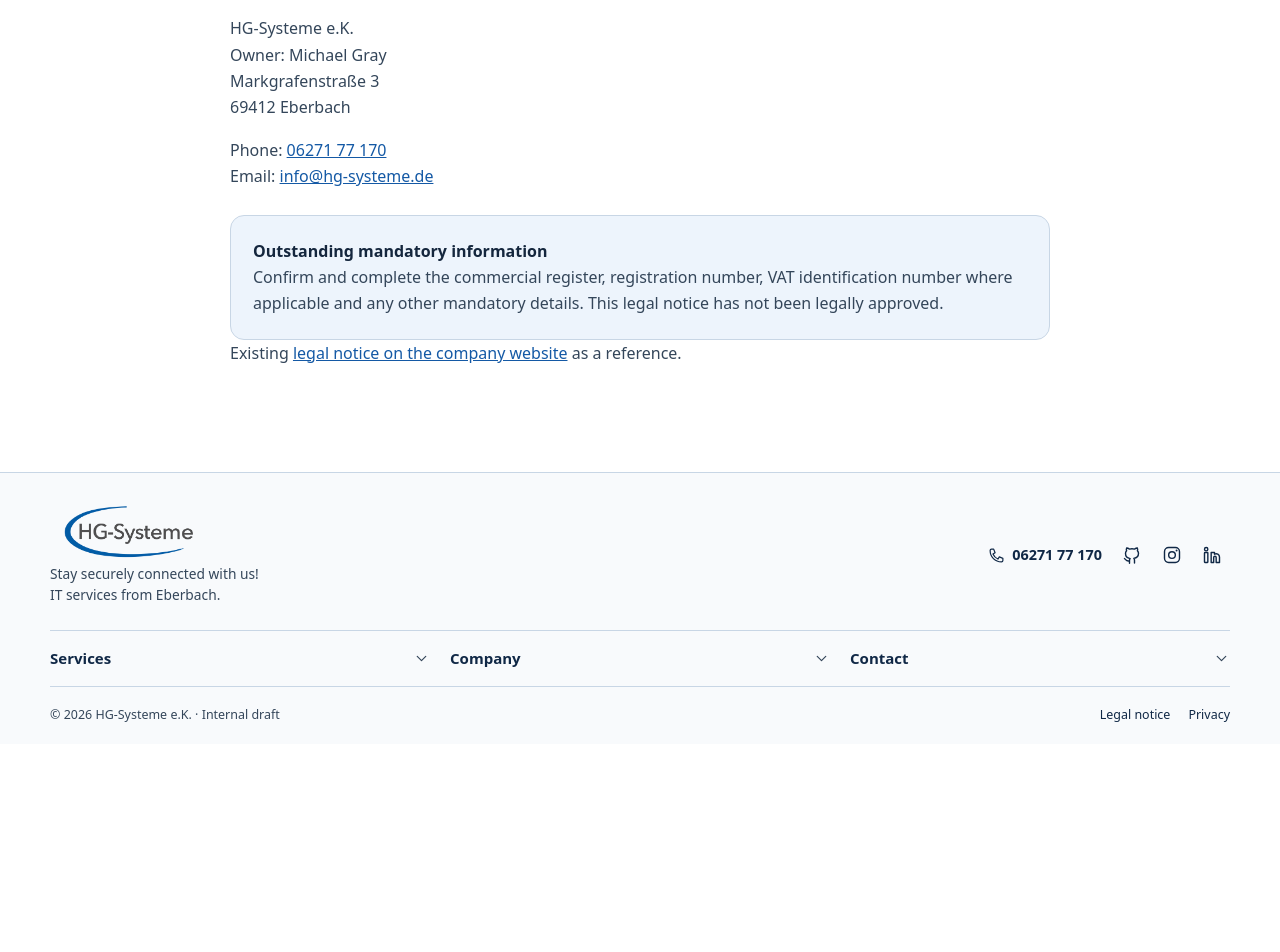
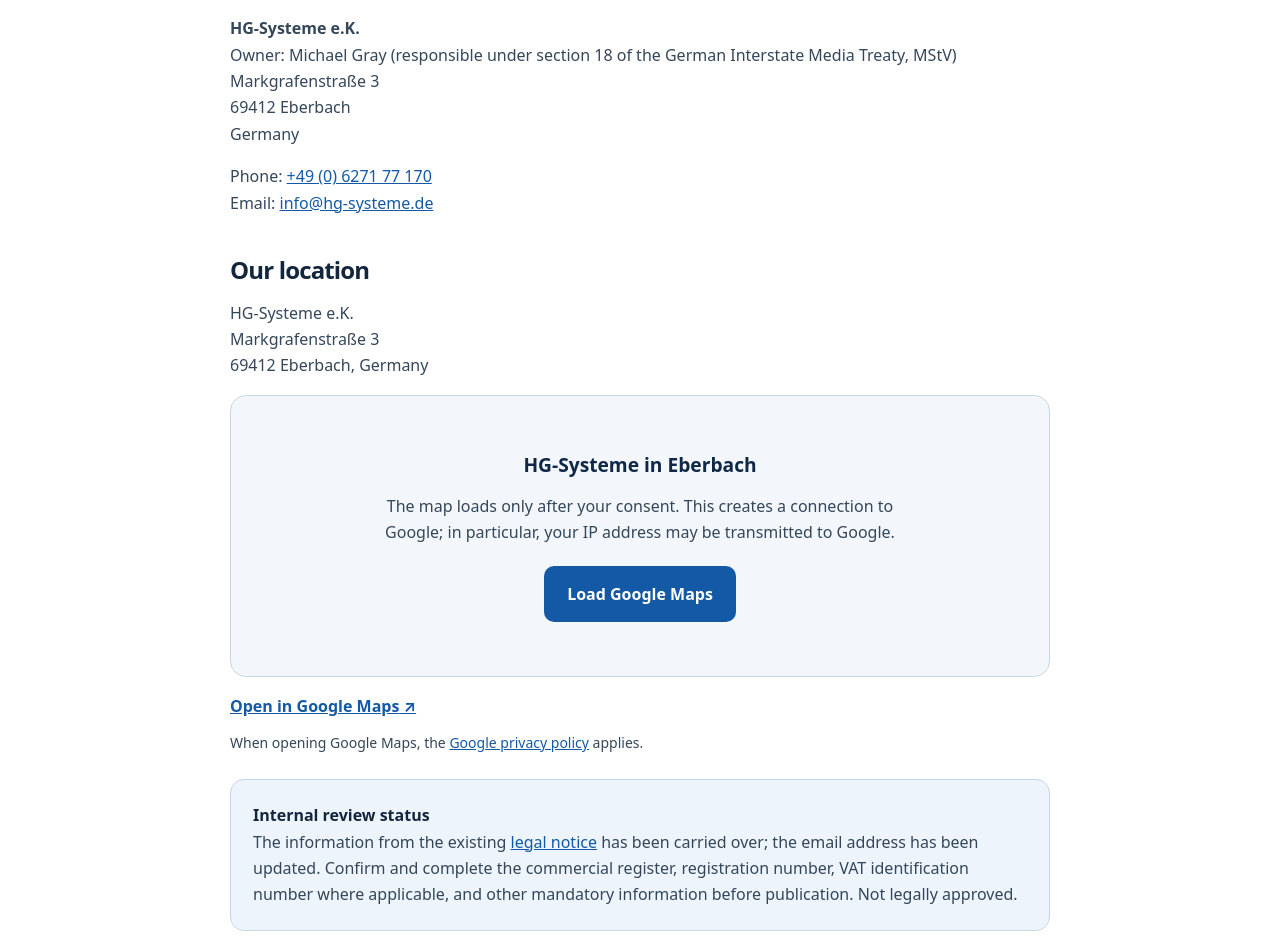
Before and after one commit to scncvk19/Website_hg, a Next.js app: page /en/legal in a window 1280 px wide. Shown: the part 600-1552 px from the top of the page. Before the commit the page ends 1344 px from the top, so only its background shows below. Built offline with nearby package versions, Linux system fonts and the light colour scheme.

Commit message:
Impressum, Kartenoption und Datenschutz abgleichen: app/(en)/en/legal/page.tsx

```diff
--- a/app/(en)/en/legal/page.tsx
+++ b/app/(en)/en/legal/page.tsx
@@ -1,7 +1,23 @@
 import type { Metadata } from "next";
 import { PageIntro } from "@/components/Site";
+import LocationMap from "@/components/LocationMap";
 import { company } from "@/lib/content";
-export const metadata: Metadata = { title: "Legal notice – draft" };
+
+export const metadata: Metadata = { title: "Legal notice" };
 export default function Page() {
-  return <><PageIntro eyebrow="Legal information" title="Legal notice" text="Internal draft – subject to legal and factual approval before publication."/><section className="section"><div className="container narrow prose"><h2>Provider</h2><p>{company.name}<br/>Owner: Michael Gray<br/>{company.street}<br/>{company.city}</p><p>Phone: <a href={"tel:"+company.tel}>{company.phone}</a><br/>Email: <a href={"mailto:"+company.email}>{company.email}</a></p><div className="notice"><strong>Outstanding mandatory information</strong><p>Confirm and complete the commercial register, registration number, VAT identification number where applicable and any other mandatory details. This legal notice has not been legally approved.</p></div><p>Existing <a href="https://www.hg-systeme.de/IMPRESSUM/">legal notice on the company website</a> as a reference.</p></div></section></>;
+  return <>
+    <PageIntro eyebrow="Legal information" title="Legal notice" text="Company information and contact details."/>
+    <section className="section"><div className="container narrow prose">
+      <h2>Provider</h2>
+      <p><strong>{company.name}</strong><br/>
+        Owner: Michael Gray (responsible under section 18 of the German Interstate Media Treaty, MStV)<br/>
+        {company.street}<br/>{company.city}<br/>Germany
+      </p>
+      <p>Phone: <a href={"tel:"+company.tel}>+49 (0) 6271 77 170</a><br/>
+        Email: <a href={"mailto:"+company.email}>{company.email}</a>
+      </p>
+      <LocationMap lang="en"/>
+      <div className="notice"><strong>Internal review status</strong><p>The information from the existing <a href="https://www.hg-systeme.de/IMPRESSUM/">legal notice</a> has been carried over; the email address has been updated. Confirm and complete the commercial register, registration number, VAT identification number where applicable, and other mandatory information before publication. Not legally approved.</p></div>
+    </div></section>
+  </>;
 }
```
